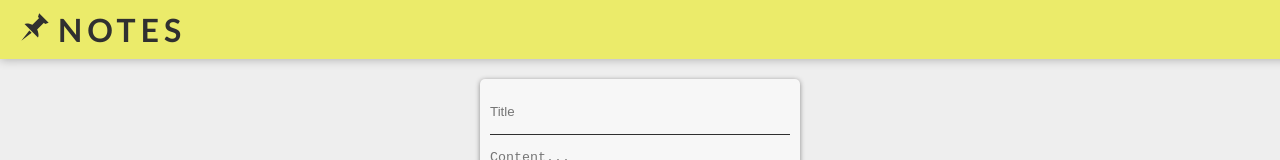
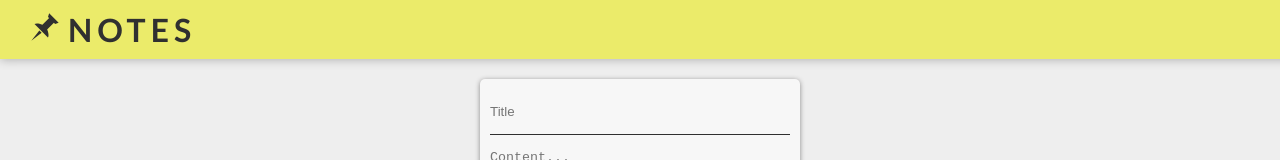
Before and after one commit to giuliap87/sticky-notes-project, a React (Create React App) app: page / in a window 1280 px wide. Shown: the top 160 px of the page. Built offline with nearby package versions, Linux system fonts and the light colour scheme.

Commit message:
added padding left to icon

```diff
--- a/src/components/Header/Header.css
+++ b/src/components/Header/Header.css
@@ -16,5 +16,5 @@
 
 .Header-icon {
     font-size: 30px;
-    padding-left: 10px;
+    padding-left: 20px;
 }
```
